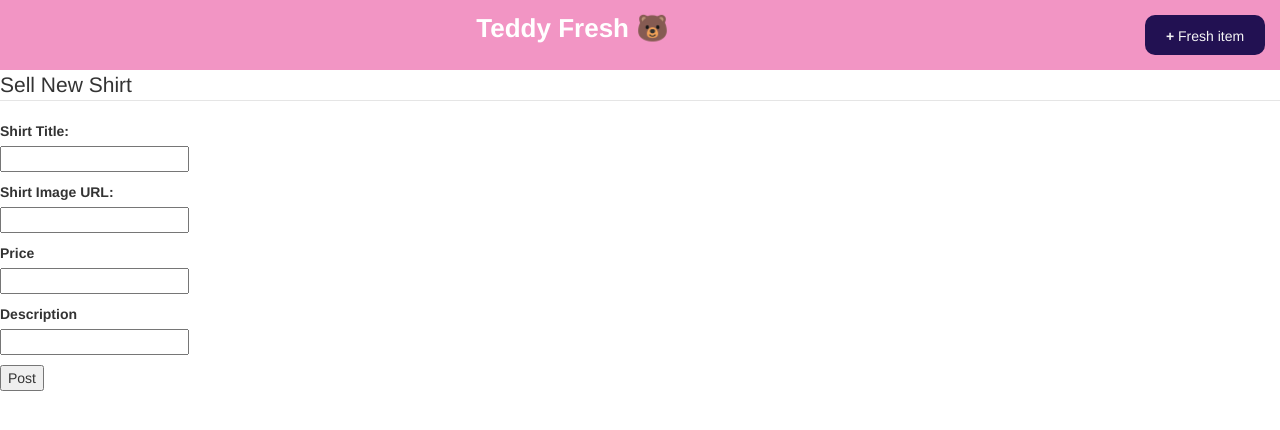
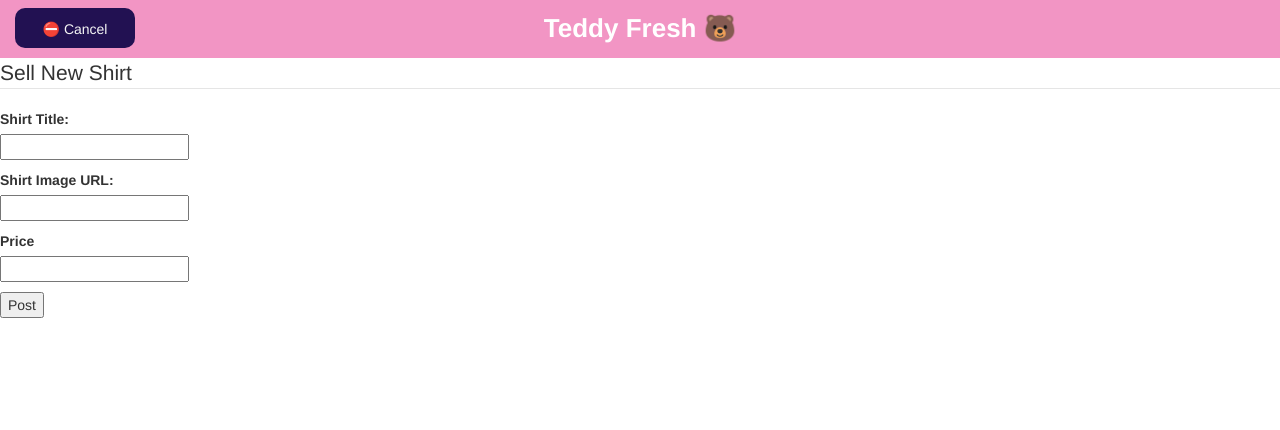
Before and after one commit to erikbatista42/Contractor, a Flask app: page /shirts/new in a window 1280 px wide. Shown: the top 430 px of the page. Run offline with Flask 2, Linux system fonts and the light colour scheme; some libraries are stand-ins or nearby versions.

Commit message:
updated nav bars

```diff
--- a/static/base.css
+++ b/static/base.css
@@ -11,10 +11,12 @@
 }
 
 .back-btn {
-    float: left;
-    margin-top: 15px;
-    margin-left: 15px;
-    margin-bottom: 15px;
+    font-weight: 500;
+    position: absolute;
+    float: right;
+    margin-top: 7.5px;
+    left: 15px;
+
 }
 
 .back-btn > button {
@@ -54,10 +56,13 @@
 }
 
 .add-btn {
+    font-weight: 500;
+    position: absolute;
     float: right;
-    margin-top: 15px;
-    margin-right: 15px;
-    margin-bottom: 15px;
+    margin-top: 7.5px;
+    right: 15px;
+    /* margin-right: 15px; */
+    /* margin-bottom: 15px; */
 }
 
 .add-btn > button {
--- a/static/home.css
+++ b/static/home.css
@@ -1,8 +1,5 @@
 body {
     background-color: #f1f1f1;
-}
-.card {
-
 }
 
 .flex-container {
--- a/templates/base.html
+++ b/templates/base.html
@@ -8,10 +8,14 @@
     <title>Teddy Fresh 🐻</title>
 </head>
 <body>
+
     <div class="nav">
-            <!-- <a class="back-btn" href="/"><button>Go back</button></a> -->
+            {% block navbarLeftBtn %}
+            {% endblock navbarLeftBtn %}
             <a class="home" href="/">Teddy Fresh 🐻</a>
-            <a href='/shirts/new' class='add-btn'><button><b>+</b> Fresh item</button></a>
+            {% block navbarRightBtn %}
+            {% endblock navbarRightBtn %}
+
     </div>
 
 
--- a/templates/shirt_show.html
+++ b/templates/shirt_show.html
@@ -1,7 +1,10 @@
 {% extends 'base.html' %}
 
+{% block navbarLeftBtn %}
+    <a class="back-btn" href="/"><button>⬅ Back </button></a>
+{% endblock %}
+
 {% block content %}
-<a href='/'>Back to Home</a>
     <h1>{{ shirt.title }}</h1>
     <img width='420' height='315' src="{{ shirt.image }}">
     <h2>{{ shirt.price }}</h2>
--- a/templates/shirts_new.html
+++ b/templates/shirts_new.html
@@ -1,4 +1,8 @@
 {% extends "base.html" %}
+
+{% block navbarLeftBtn %}
+    <a class="back-btn" href="javascript:history.back()"><button>⛔️ Cancel </button></a>
+{% endblock %}
 
 {% block content %}
 <form method='POST' action='/shirts'>
@@ -17,11 +21,6 @@
         <label for='price'>Price</label><br>
         <input type='text' name='price' />
     </p>
-    <p>
-            <label for='description'>Description</label><br>
-            <input type='text' name='description' />
-        </p>
-
     </fieldset>
 
     <!-- BUTTON -->
```
Also changed, not shown: templates/home.html (+6 -1 lines), templates/shirt_edit.html (+4 -6 lines).
